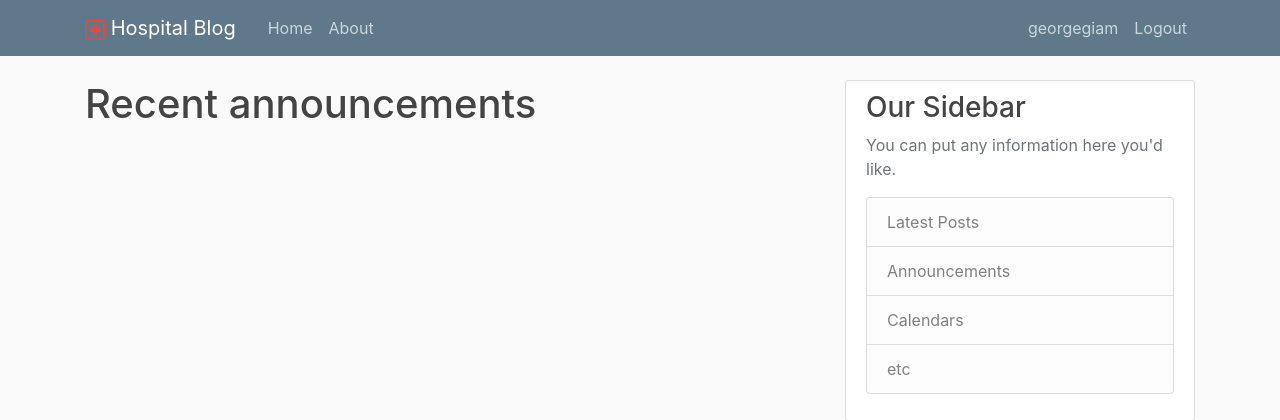
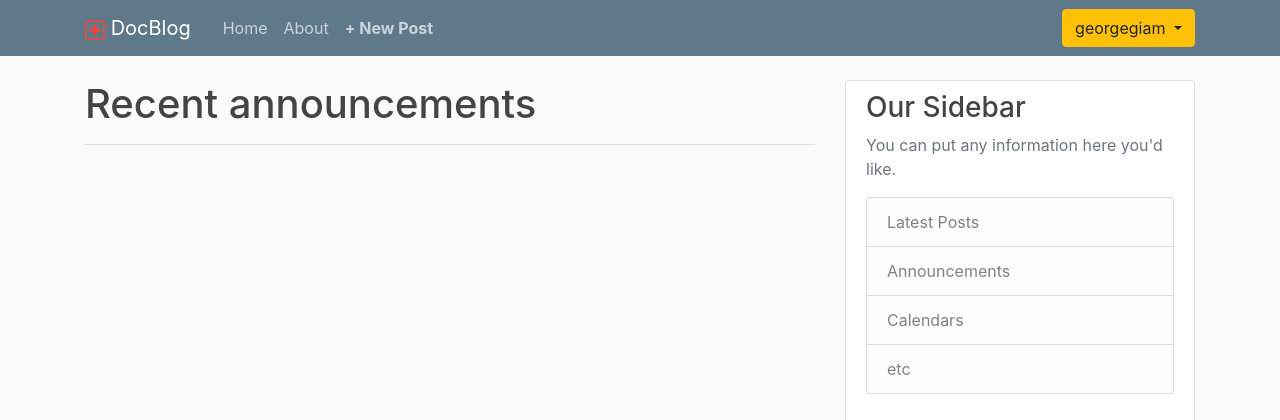
Before and after one commit to georgegiam/Hospital-Blog, a Django app: page / in a window 1280 px wide. Shown: the top 420 px of the page. Run offline with Django 3.2, Linux system fonts and the light colour scheme; a user stored in the database is signed in; data that the repository does not hold is empty; some libraries are stand-ins or nearby versions.

Commit message:
post added

```diff
--- a/blog/templates/blog/base.html
+++ b/blog/templates/blog/base.html
@@ -19,21 +19,35 @@
       <div class="container">
         <a class="navbar-brand mr-4" href="{% url 'blog-home' %}">
           <img src="{% static 'blog/images/hospital.jpg' %}" alt="" width="20">
-          Hospital Blog
+          DocBlog
         </a>
         <button class="navbar-toggler" type="button" data-toggle="collapse" data-target="#navbarToggle" aria-controls="navbarToggle" aria-expanded="false" aria-label="Toggle navigation">
           <span class="navbar-toggler-icon"></span>
         </button>
         <div class="collapse navbar-collapse" id="navbarToggle">
           <div class="navbar-nav mr-auto">
+            {% if user.is_authenticated %}
             <a class="nav-item nav-link" href="{% url 'blog-home' %}">Home</a>
             <a class="nav-item nav-link" href="{% url 'blog-about' %}">About</a>
+            <a class="nav-item nav-link" href="{% url 'post-create' %}"><b>+ New Post</b></a>
+            {% else %}
+            <a class="nav-item nav-link" href="{% url 'blog-home' %}">Home</a>
+            <a class="nav-item nav-link" href="{% url 'blog-about' %}">About</a>
+            {% endif %}
+
           </div>
           <!-- Navbar Right Side -->
           <div class="navbar-nav">
             {% if user.is_authenticated %}
-            <a class="nav-item nav-link" href="{% url 'profile' %}">{{ user.username }}</a>
-            <a class="nav-item nav-link" href="{% url 'logout' %}">Logout</a>
+            <div class="dropdown">
+              <button type="button" class="btn btn-warning dropdown-toggle" id="dropdownMenuButton" data-toggle="dropdown" aria-haspopup="true" aria-expanded="false">
+                {{ user.username }}
+              </button>
+              <div class="dropdown-menu" aria-labelledby="dropdownMenuButton">
+                <a class="dropdown-item" href="{% url 'profile' %}">My Profile</a>
+                <a class="dropdown-item" href="{% url 'logout' %}">Logout</a>
+              </div>
+            </div>
             {% else %}
             <a class="nav-item nav-link" href="{% url 'login' %}">Login</a>
             <a class="nav-item nav-link" href="{% url 'register' %}">Register</a>
--- a/blog/templates/blog/home.html
+++ b/blog/templates/blog/home.html
@@ -1,16 +1,16 @@
 {% extends "blog/base.html" %}
 
 {% block content %}
-<h1>Recent announcements</h1>
+<h1>Recent announcements</h1><hr>
 {% for post in posts %}
 <article class="media content-section">
   <img class="rounded-circle article-img" src="{{ post.author.profile.image.url }}" alt="">
   <div class="media-body">
     <div class="article-metadata">
       <a class="mr-2" href="#">{{ post.author }}</a>
-      <small class="text-muted">{{ post.date|date:"F d, Y" }}</small>
+      <small class="text-muted">{{ post.date|date:"l j F Y, H:i" }}</small>
     </div>
-    <h2><a class="article-title" href="#">{{ post.title }}</a></h2>
+    <h2><a class="article-title" href="{% url 'post-detail' post.id %}">{{ post.title }}</a></h2>
     <p class="article-content">{{ post.content }}</p>
   </div>
 </article>
--- a/blog/urls.py
+++ b/blog/urls.py
@@ -1,7 +1,12 @@
 from django.urls import path
+from . views import PostListView, PostDetailView, PostCreateView, PostUpdateView, PostDeleteView
 from . import views
 
 urlpatterns = [
-    path('', views.home, name='blog-home'),
+    path('', PostListView.as_view(), name='blog-home'),
+    path('post/<int:pk>/', PostDetailView.as_view(), name='post-detail'),
+    path('post/new/', PostCreateView.as_view(), name='post-create'),
+    path('post/<int:pk>/update/', PostUpdateView.as_view(), name='post-update'),
+    path('post/<int:pk>/delete/', PostDeleteView.as_view(), name='post-delete'),
     path('about/', views.about, name='blog-about'),
 ]
--- a/blog/views.py
+++ b/blog/views.py
@@ -1,4 +1,6 @@
 from django.shortcuts import render
+from django.contrib.auth.mixins import LoginRequiredMixin, UserPassesTestMixin
+from django.views.generic import ListView, DetailView, CreateView, UpdateView, DeleteView
 from .models import Post
 
 def home(request):
@@ -7,5 +9,46 @@ def home(request):
     }
     return render(request, 'blog/home.html', context)
 
+class PostListView(ListView):
+    model = Post
+    template_name = 'blog/home.html'  # <app>/<model>_<viewtype>.html
+    context_object_name = 'posts'
+    ordering = ['-date']
+
+class PostDetailView(DetailView):
+    model = Post
+
+class PostCreateView(LoginRequiredMixin, CreateView):
+    model = Post
+    fields = ['title', 'content']
+
+    def form_valid(self, form):
+        form.instance.author = self.request.user
+        return super().form_valid(form)
+
+class PostUpdateView(LoginRequiredMixin, UserPassesTestMixin, UpdateView):
+    model = Post
+    fields = ['title', 'content']
+
+    def form_valid(self, form):
+        form.instance.author = self.request.user
+        return super().form_valid(form)
+
+    def test_func(self):
+        post = self.get_object()
+        if self.request.user == post.author:
+            return True
+        return False
+
+class PostDeleteView(LoginRequiredMixin, UserPassesTestMixin, DeleteView):
+    model = Post
+    success_url = '/'
+
+    def test_func(self):
+        post = self.get_object()
+        if self.request.user == post.author:
+            return True
+        return False
+
 def about(request):
     return render(request, 'blog/about.html')
--- a/users/models.py
+++ b/users/models.py
@@ -5,13 +5,13 @@ from PIL import Image
 
 class Profile(models.Model):
     user = models.OneToOneField(User, on_delete=models.CASCADE)
-    image = models.ImageField(default='default.jpg', upload_to='profile_pics')
+    image = models.ImageField(default='default.png', upload_to='profile_pics')
 
     def __str__(self):
         return f'{self.user.username} Profile'
 
-    def save(self):
-        super().save()
+    def save(self, *args, **kwargs):
+        super(Profile, self).save(*args, **kwargs)
 
         img = Image.open(self.image.path)
 
--- a/users/templates/users/logout.html
+++ b/users/templates/users/logout.html
@@ -4,7 +4,7 @@
 <h2>You have been logged out.</h2>
 <div class="border-top pt-3">
   <small class="text-muted">
-    <a href="{% url 'login' %}">Log In Again</a>
+    <a class="btn btn-primary" href="{% url 'login' %}">Log In Again</a>
   </small>
 </div>
 {% endblock %}
```
Also changed, not shown: blog/models.py (+7 -0 lines), blog/templates/blog/post_confirm_delete.html (added, +17 -0 lines), blog/templates/blog/post_detail.html (added, +21 -0 lines), blog/templates/blog/post_form.html (added, +16 -0 lines), db.sqlite3, media/default.png (added), media/profile_pics/D849LQcXsAc_AAt.jpg, media/profile_pics/default.jpg (deleted), media/profile_pics/default.jpg.jpg (deleted), media/profile_pics/echbox.png (deleted), profile_pics/69546145_926059711082176_1362979498831642624_n.png (deleted), users/migrations/0002_auto_20191209_1317.py (added).
